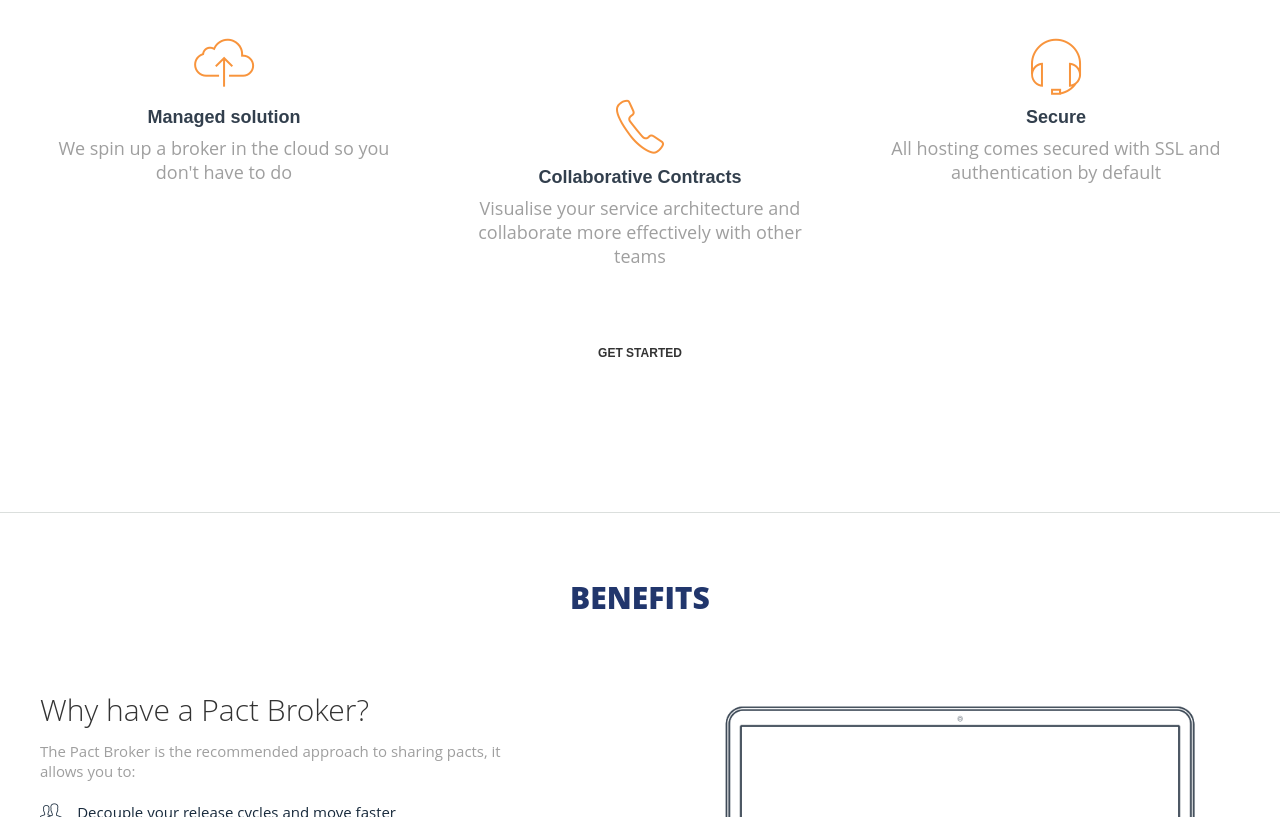
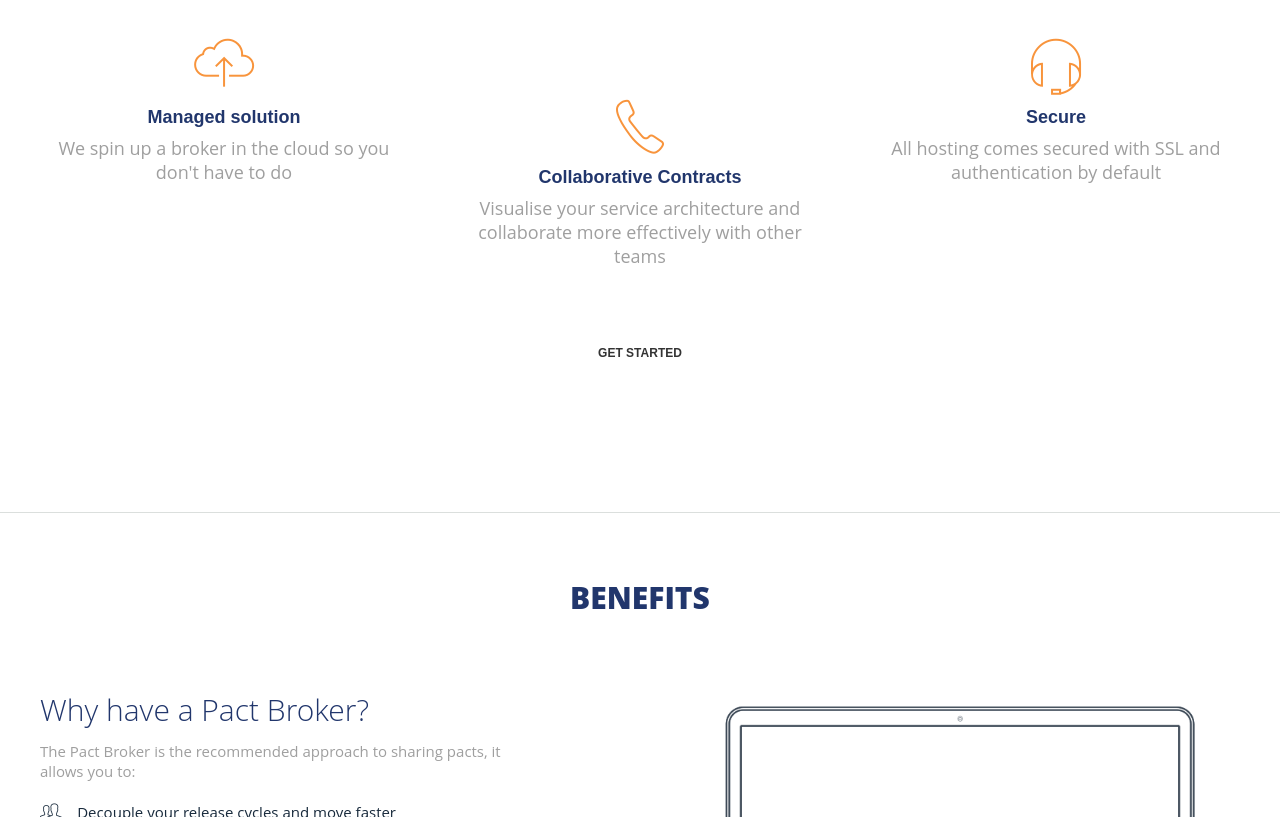
Before and after one commit to DiUS/pact-website, a Jekyll site: the page built from index.html, in a window 1280 px wide. Shown: the part 968-1785 px from the top of the page. Built offline with Jekyll 4.4.1, drawn with Linux system fonts in a browser that asks for light colours; nearby versions of some CDN libraries; library files that are not in the unit come from our copies.

```diff
--- a/_sass/components/_color.scss
+++ b/_sass/components/_color.scss
@@ -15,7 +15,8 @@
   }
   #services, #what-we-do {
     .container p.title-txt,
-    .container h1 {
+    .container h1,
+    .container h2 {
       color: $dark-blue;
     }
   }
```
Also changed, not shown: assets/img/location.png (deleted), assets/img/logo-dark-02.svg (deleted), assets/img/logo-dark.svg (deleted), assets/img/pact-diagram.png (added).
